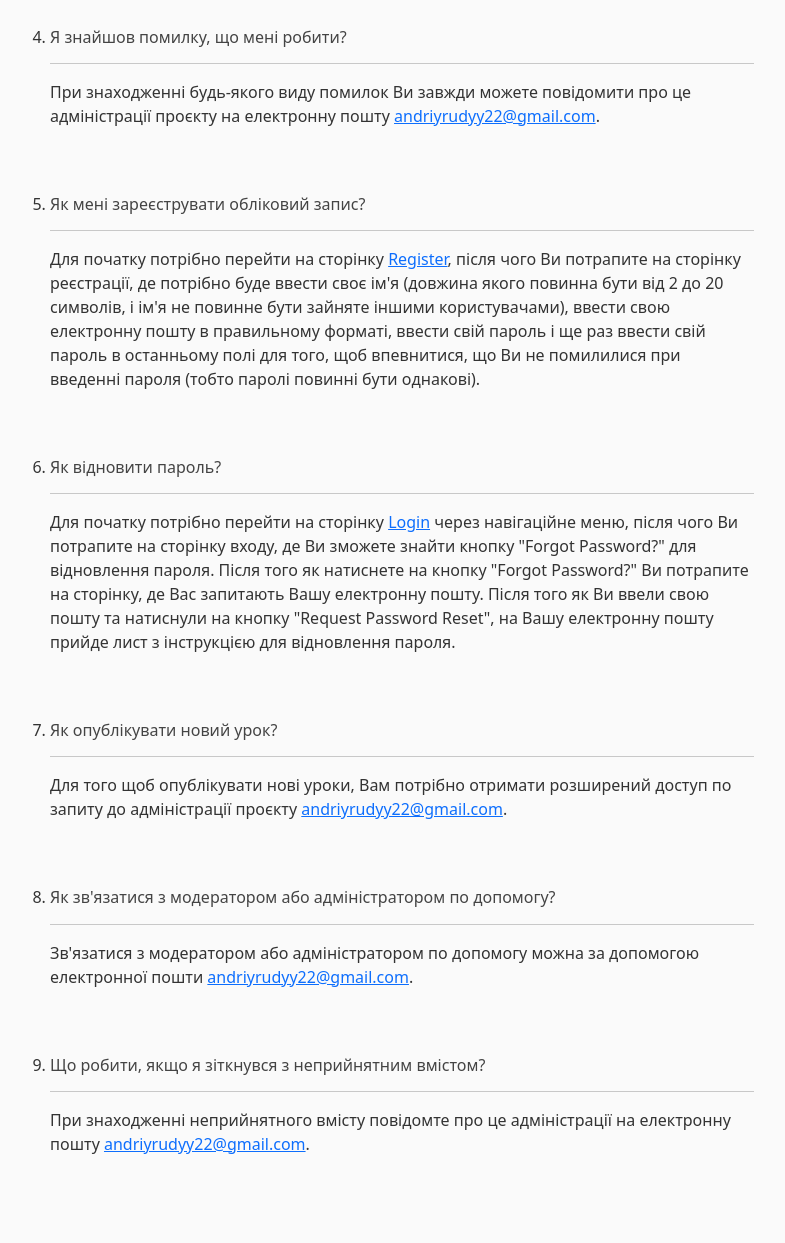
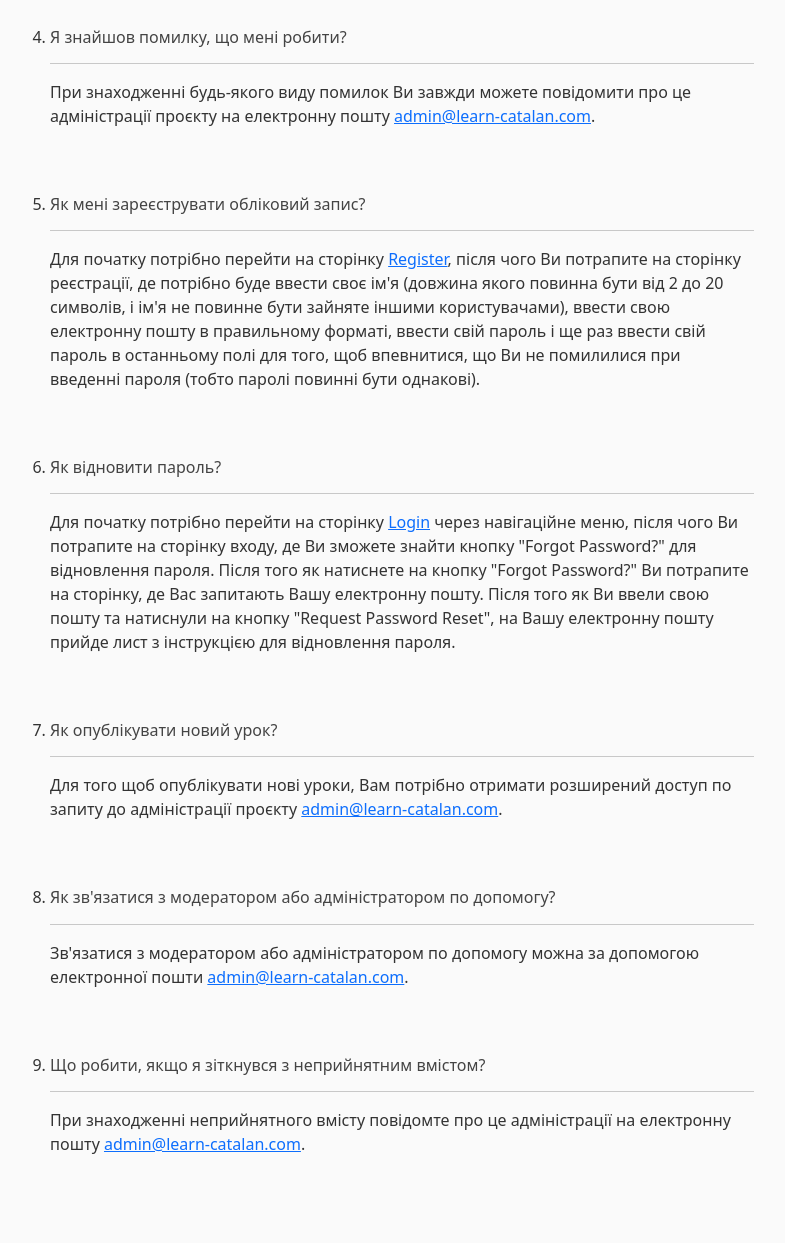
Before and after one commit to Andriy-Rudyi/learn-catalan, a Flask app: page /faq in a window 1280 px wide. Shown: the part 613-1856 px from the top of the page, without its empty margins (64-849 px from the left). Run offline with Flask 3, Linux system fonts and the light colour scheme.

Commit message:
The mail was updated

```diff
--- a/flaskblog/templates/faq.html
+++ b/flaskblog/templates/faq.html
@@ -23,8 +23,8 @@
                 <hr>
                 <p>При знаходженні будь-якого виду помилок Ви завжди можете повідомити про це
                         адміністрації проєкту на електронну пошту
-                        <a href="mailto:andriyrudyy22@gmail.com?subject=Error on the LearnCatalan&body=Describe the error you found.">
-                                andriyrudyy22@gmail.com</a>.</p>
+                        <a href="mailto:admin@learn-catalan.com?subject=Error on the LearnCatalan&body=Describe the error you found.">
+                                admin@learn-catalan.com</a>.</p>
                 <br>
                 <br>
         <li><h6>Як мені зареєструвати обліковий запис?</h6></li>
@@ -49,22 +49,22 @@
         <li><h6>Як опублікувати новий урок?</h6></li>
                 <hr>
                 <p>Для того щоб опублікувати нові уроки, Вам потрібно отримати розширений доступ по запиту до адміністрації проєкту
-                        <a href="mailto:andriyrudyy22@gmail.com?subject=Cooperation with the LearnCatalan project&body=Describe your proposal for improving the project.">
-                                andriyrudyy22@gmail.com</a>.</p>
+                        <a href="mailto:admin@learn-catalan.com?subject=Cooperation with the LearnCatalan project&body=Describe your proposal for improving the project.">
+                                admin@learn-catalan.com</a>.</p>
                 <br>
                 <br>
         <li><h6>Як зв'язатися з модератором або адміністратором по допомогу?</h6></li>
                 <hr>
                 <p>Зв'язатися з модератором або адміністратором по допомогу можна за допомогою електронної пошти
-                        <a href="mailto:andriyrudyy22@gmail.com?subject=Communication with the administration of the LearnCatalan project&body=Write your appeal to the project administration here.">
-                                andriyrudyy22@gmail.com</a>.</p>
+                        <a href="mailto:admin@learn-catalan.com?subject=Communication with the administration of the LearnCatalan project&body=Write your appeal to the project administration here.">
+                                admin@learn-catalan.com</a>.</p>
                 <br>
                 <br>
         <li><h6>Що робити, якщо я зіткнувся з неприйнятним вмістом?</h6></li>
                 <hr>
                 <p>При знаходженні неприйнятного вмісту повідомте про це адміністрації на електронну пошту
-                        <a href="mailto:andriyrudyy22@gmail.com?subject=Inappropriate content found in the LearnCatalan project&body=Describe the problem you found.">
-                                andriyrudyy22@gmail.com</a>.</p>
+                        <a href="mailto:admin@learn-catalan.com?subject=Inappropriate content found in the LearnCatalan project&body=Describe the problem you found.">
+                                admin@learn-catalan.com</a>.</p>
                 <br>
                 <br>
     </ol>
```
